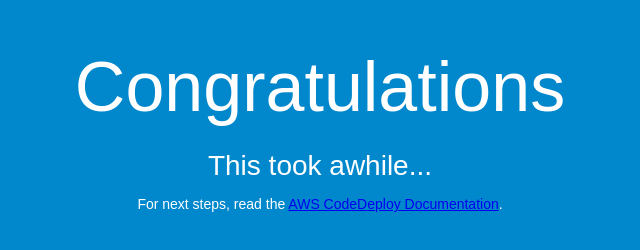
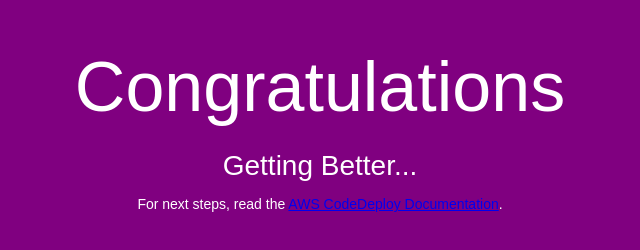
Before and after one commit to ahedevops/sandbox, a plain HTML site: page index.html in a window 1280 px wide. Shown: the whole page, without its empty margins (320-960 px from the left). Drawn offline with Linux system fonts and the light colour scheme.

Commit message:
getting better

```diff
--- a/index.html
+++ b/index.html
@@ -6,7 +6,7 @@
   <style>
     body {
       color: #ffffff;
-      background-color: #0188cc;
+      background-color: purple;
       font-family: Arial, sans-serif;
       font-size: 14px;
     }
@@ -27,7 +27,7 @@
 <body>
   <div align="center">
     <h1>Congratulations</h1>
-    <h2>This took awhile...</h2>
+    <h2>Getting Better...</h2>
     <p>For next steps, read the <a href="http://aws.amazon.com/documentation/codedeploy">AWS CodeDeploy Documentation</a>.</p>
   </div>
 </body>
```
